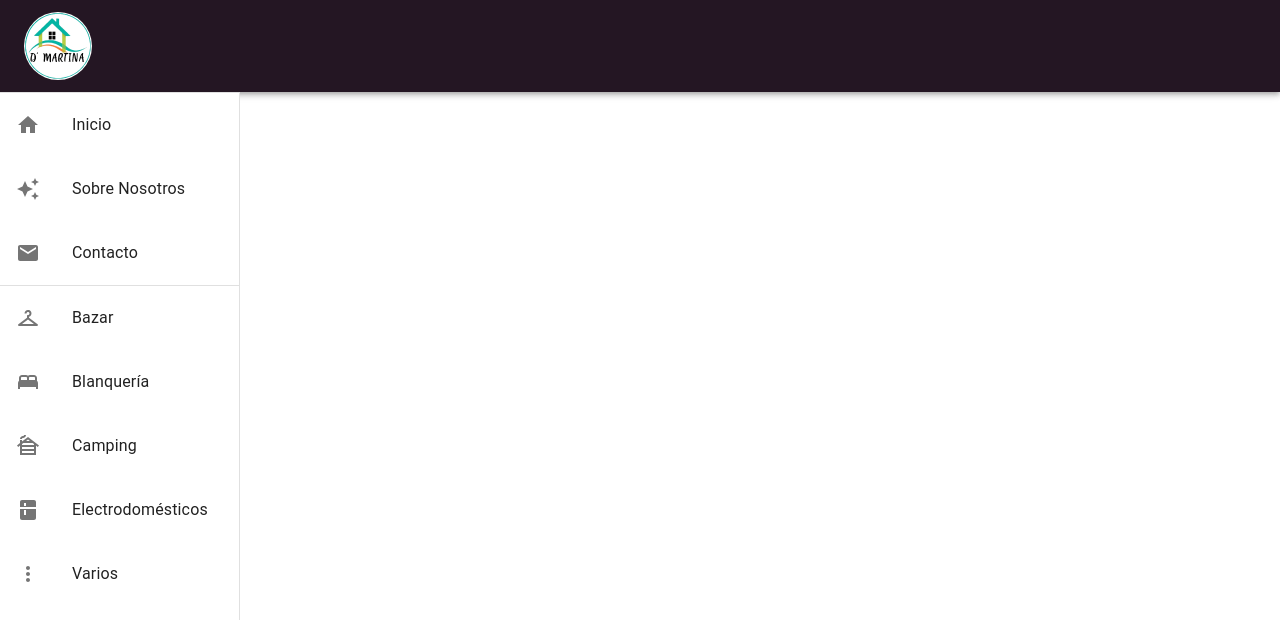
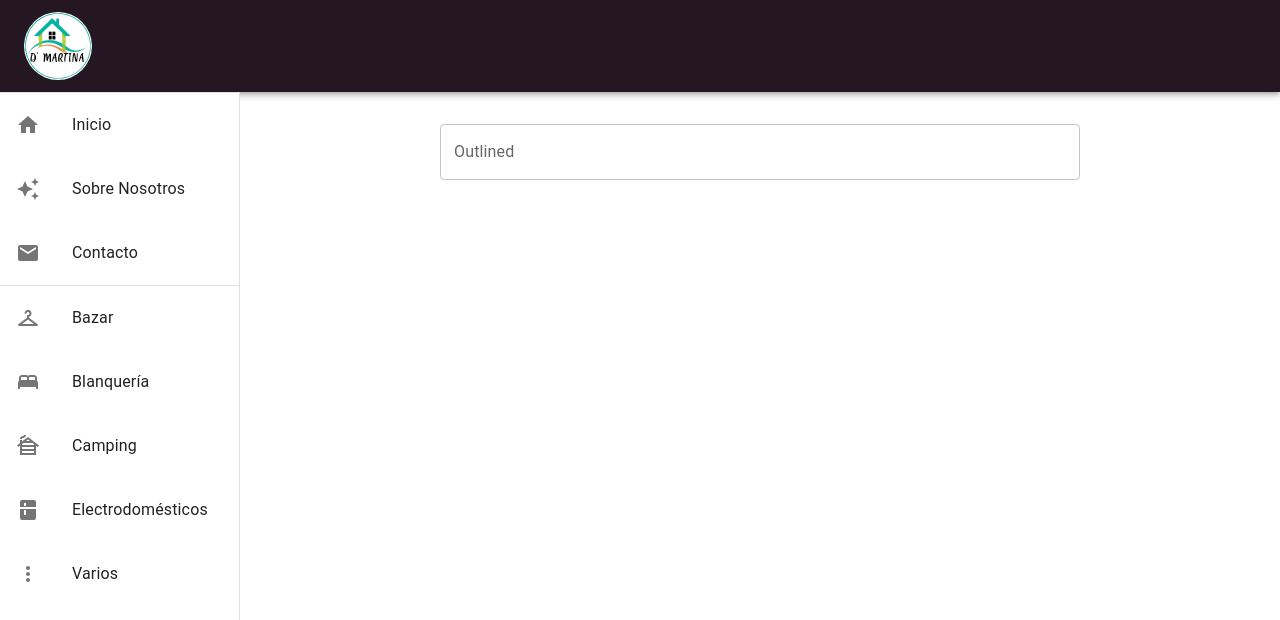
Before and after one commit to 19Emiliano98/D-Martina, a React (Create React App) app: page / in a window 1280 px wide. Shown: the top 620 px of the page. Built offline with nearby package versions, Linux system fonts and the light colour scheme; the HTML template or start-up script is replaced by a standard one.

Commit message:
agregue el searchbar, solo estetico

```diff
--- a/src/App.js
+++ b/src/App.js
@@ -1,6 +1,7 @@
 //import { Pagination } from '@mui/material';
-import Navbar from './components/Navbar';
-import Drawerstucked from './components/DrawerStucked';
+import Navbar from './components/Navbar.jsx';
+import Drawerstucked from './components/DrawerStucked.jsx';
+import SearchBar from './components/tools/SearchBar.jsx'
 
 import Box from '@mui/material/Box';
 
@@ -9,6 +10,7 @@ function App() {
     <Box>
       <Navbar />
       <Drawerstucked />
+      <SearchBar />
       {/* <Pagination /> */}
     </Box>
   );
--- a/src/components/DrawerStucked.jsx
+++ b/src/components/DrawerStucked.jsx
@@ -28,7 +28,7 @@ const drawerWidth = 240;
 
 const useStyles = makeStyles({
     drawerPaper: {
-        marginTop: "92px"
+        marginTop: "5.76rem"
     }
 });
 
--- /dev/null
+++ b/src/components/tools/SearchBar.jsx
@@ -0,0 +1,20 @@
+import * as React from 'react';
+import Box from '@mui/material/Box';
+import TextField from '@mui/material/TextField';
+
+export default function BasicTextFields() {
+    return (
+    <Box
+        component="form"
+        sx={{
+            display: 'flex',
+            justifyContent: 'center',
+            '& > :not(style)': { mt: 4, ml: 30, width: '50%', height: '48px' },
+        }}
+        noValidate
+        autoComplete="off"
+        >
+        <TextField id="outlined-basic" label="Outlined" variant="outlined" />
+    </Box>
+    );
+}
```
Also changed, not shown: src/components/tools/Pagination.jsx (renamed from src/components/Pagination.jsx).
